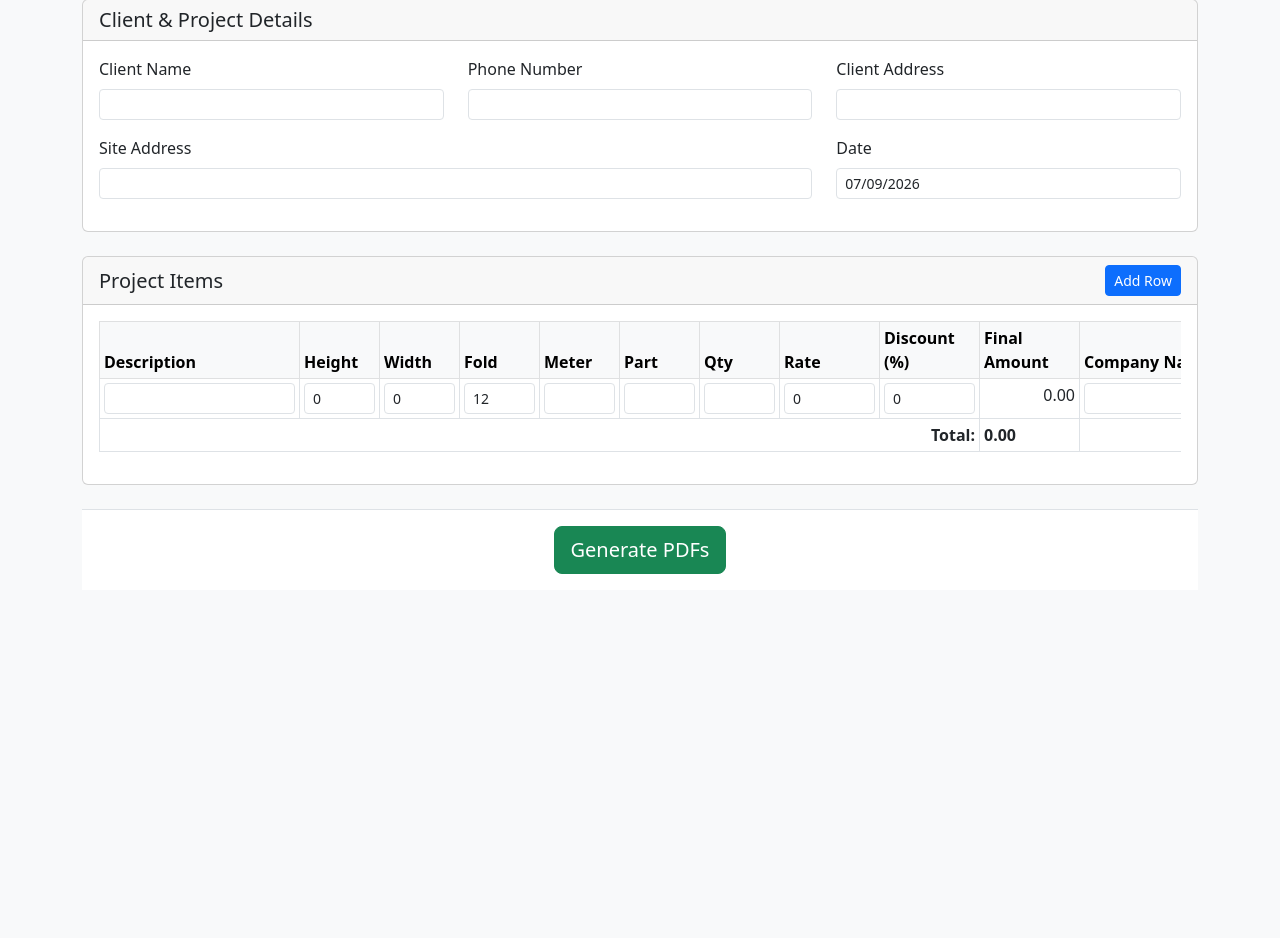
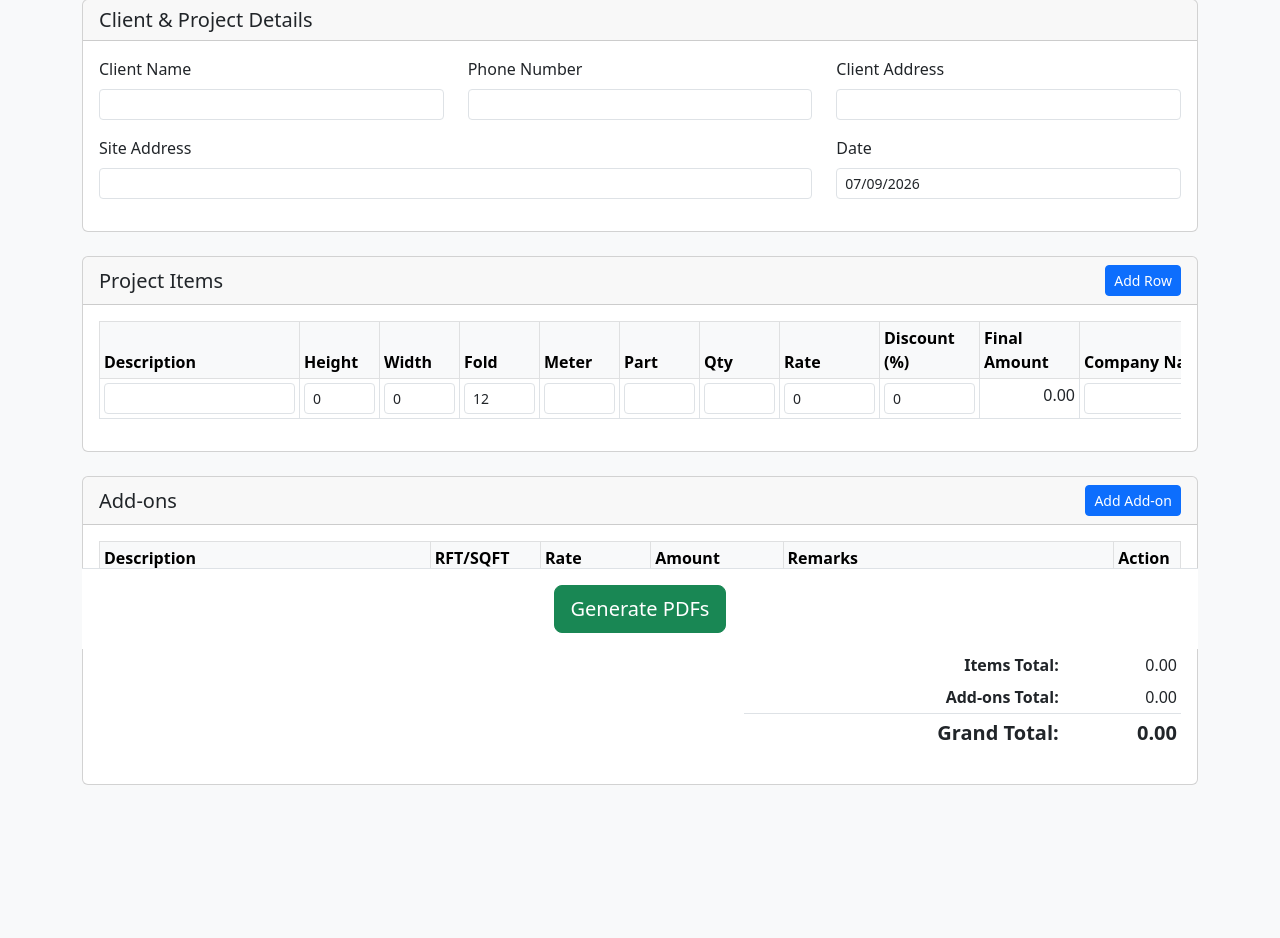
Before and after one commit to readywebsites/navkar_arts, a Django app: page / in a window 1280 px wide. Shown: the part 151-1089 px from the top of the page. Before the commit the page ends 725 px from the top, so only its background shows below. Run offline with Django 3.2, Linux system fonts and the light colour scheme; lists and menus that the app fills with data are empty.

Commit message:
extra add on

```diff
--- a/generator/views.py
+++ b/generator/views.py
@@ -2,7 +2,7 @@ from django.shortcuts import render, redirect, get_object_or_404
 from django.http import HttpResponse
 from django.template.loader import render_to_string
 from django.urls import reverse
-from .models import Client, Project, QuotationItem, JobCardItem
+from .models import Client, Project, QuotationItem, JobCardItem, AddonItem
 from urllib.parse import quote
 from asgiref.sync import async_to_sync
 from playwright.async_api import async_playwright
@@ -58,6 +58,23 @@ def home_view(request):
                     booklet_no=request.POST.get(f'booklet_no_{i}', ''),
                     page_no=request.POST.get(f'page_no_{i}', ''),
                     reference_image=request.FILES.get(f'reference_image_{i}')
+                )
+
+        # ================= ADD-ONS =================
+
+        addon_descriptions = request.POST.getlist('addon_description[]')
+        addon_rfts = request.POST.getlist('addon_rft_sqft[]')
+        addon_rates = request.POST.getlist('addon_rate[]')
+        addon_remarks = request.POST.getlist('addon_remarks[]')
+
+        for i in range(len(addon_descriptions)):
+            if addon_descriptions[i] and addon_rfts[i] and addon_rates[i]:
+                AddonItem.objects.create(
+                    project=project,
+                    description=addon_descriptions[i],
+                    rft_sqft=float(addon_rfts[i] or 0),
+                    rate=float(addon_rates[i] or 0),
+                    remarks=addon_remarks[i]
                 )
 
         return redirect('generator:project_list')
--- a/templates/generator/home.html
+++ b/templates/generator/home.html
@@ -105,14 +105,60 @@
                         <tbody>
                             <!-- Dynamic rows will be inserted here -->
                         </tbody>
-                        <tfoot>
+                    </table>
+                </div>
+            </div>
+        </div>
+
+        <!-- Add-ons -->
+        <div class="card">
+            <div class="card-header d-flex justify-content-between align-items-center">
+                <h5 class="mb-0">Add-ons</h5>
+                <button type="button" class="btn btn-primary btn-sm" id="add-addon-row">Add Add-on</button>
+            </div>
+            <div class="card-body">
+                <div class="table-responsive">
+                    <table class="table table-bordered table-sm" id="addon-table">
+                        <thead class="table-light">
                             <tr>
-                                <th colspan="9" class="text-end">Total:</th>
-                                <th id="quotation-total">0.00</th>
-                                <th colspan="5"></th>
+                                <th style="min-width: 300px;">Description</th>
+                                <th style="min-width: 100px;">RFT/SQFT</th>
+                                <th style="min-width: 100px;">Rate</th>
+                                <th style="min-width: 120px;">Amount</th>
+                                <th style="min-width: 300px;">Remarks</th>
+                                <th>Action</th>
                             </tr>
-                        </tfoot>
+                        </thead>
+                        <tbody>
+                            <!-- Dynamic addon rows will be inserted here -->
+                        </tbody>
                     </table>
+                </div>
+            </div>
+        </div>
+
+        <!-- Totals -->
+        <div class="card">
+            <div class="card-body">
+                <div class="row justify-content-end">
+                    <div class="col-md-5">
+                        <table class="table table-sm table-borderless">
+                            <tbody>
+                                <tr>
+                                    <th class="text-end">Items Total:</th>
+                                    <td class="text-end" id="items-subtotal">0.00</td>
+                                </tr>
+                                <tr>
+                                    <th class="text-end">Add-ons Total:</th>
+                                    <td class="text-end" id="addons-subtotal">0.00</td>
+                                </tr>
+                                <tr class="border-top">
+                                    <th class="text-end fs-5">Grand Total:</th>
+                                    <td class="text-end fs-5 fw-bold" id="grand-total">0.00</td>
+                                </tr>
+                            </tbody>
+                        </table>
+                    </div>
                 </div>
             </div>
         </div>
@@ -141,7 +187,12 @@ document.addEventListener('DOMContentLoaded', function () {
     // --- Items Logic ---
     const itemTableBody = document.querySelector('#item-table tbody');
     const addItemRowBtn = document.getElementById('add-item-row');
-    const itemTotalEl = document.getElementById('quotation-total');
+    const addonTableBody = document.querySelector('#addon-table tbody');
+    const addAddonRowBtn = document.getElementById('add-addon-row');
+
+    const itemsSubtotalEl = document.getElementById('items-subtotal');
+    const addonsSubtotalEl = document.getElementById('addons-subtotal');
+    const grandTotalEl = document.getElementById('grand-total');
 
    function addItemRow() {
     const index = itemTableBody.children.length;
@@ -168,8 +219,23 @@ document.addEventListener('DOMContentLoaded', function () {
     `;
     itemTableBody.appendChild(row);
 }
-    function updateItemTotals(recalculatePart = false) {
-        let total = 0;
+
+    function addAddonRow() {
+        const row = document.createElement('tr');
+        row.innerHTML = `
+            <td><input type="text" class="form-control form-control-sm" name="addon_description[]"></td>
+            <td><input type="number" class="form-control form-control-sm addon-rft" value="0"></td>
+            <td><input type="number" class="form-control form-control-sm addon-rate" name="addon_rate[]" value="0"></td>
+            <td class="addon-amount text-end">0.00</td>
+            <td><input type="text" class="form-control form-control-sm" name="addon_remarks[]"></td>
+            <td><button type="button" class="btn btn-danger btn-sm delete-row">Delete</button></td>
+            <input type="hidden" name="addon_rft_sqft[]" class="addon-rft-hidden">
+        `;
+        addonTableBody.appendChild(row);
+    }
+
+    function updateTotals(recalculatePart = false) {
+        let itemsTotal = 0;
         itemTableBody.querySelectorAll('tr').forEach(row => {
             const height = parseFloat(row.querySelector('.height').value) || 0;
             const width = parseFloat(row.querySelector('.width').value) || 0;
@@ -196,30 +262,59 @@ document.addEventListener('DOMContentLoaded', function () {
             const finalAmount = rowTotal - discountAmount;
 
             row.querySelector('.final-amount').textContent = finalAmount.toFixed(2);
-            total += finalAmount;
+            itemsTotal += finalAmount;
         });
-        if (itemTotalEl) {
-            itemTotalEl.textContent = total.toFixed(2);
+
+        let addonsTotal = 0;
+        addonTableBody.querySelectorAll('tr').forEach(row => {
+            const rft = parseFloat(row.querySelector('.addon-rft').value) || 0;
+            const rate = parseFloat(row.querySelector('.addon-rate').value) || 0;
+            const amount = rft * rate;
+
+            row.querySelector('.addon-amount').textContent = amount.toFixed(2);
+            row.querySelector('.addon-rft-hidden').value = rft; // Update hidden input for form submission
+            addonsTotal += amount;
+        });
+
+        if (itemsSubtotalEl) itemsSubtotalEl.textContent = itemsTotal.toFixed(2);
+        if (addonsSubtotalEl) addonsSubtotalEl.textContent = addonsTotal.toFixed(2);
+        if (grandTotalEl) {
+            const grandTotal = itemsTotal + addonsTotal;
+            grandTotalEl.textContent = grandTotal.toFixed(2);
         }
     }
 
     addItemRowBtn.addEventListener('click', addItemRow);
+    addAddonRowBtn.addEventListener('click', addAddonRow);
 
     itemTableBody.addEventListener('input', function(e) {
         const target = e.target;
         if (target.classList.contains('width')) {
-            updateItemTotals(true); // Recalculate part
+            updateTotals(true); // Recalculate part
         } else if (target.classList.contains('height') || target.classList.contains('fold') ||
                    target.classList.contains('part') || target.classList.contains('rate') ||
                    target.classList.contains('discount')) {
-            updateItemTotals(false); // Recalculate totals, but not the part
+            updateTotals(false); // Recalculate totals, but not the part
+        }
+    });
+
+    addonTableBody.addEventListener('input', function(e) {
+        const target = e.target;
+        if (target.classList.contains('addon-rft') || target.classList.contains('addon-rate')) {
+            updateTotals(false);
         }
     });
 
     itemTableBody.addEventListener('click', function(e) {
         if (e.target.classList.contains('delete-row')) {
             e.target.closest('tr').remove();
-            updateItemTotals();
+            updateTotals();
+        }
+    });
+    addonTableBody.addEventListener('click', function(e) {
+        if (e.target.classList.contains('delete-row')) {
+            e.target.closest('tr').remove();
+            updateTotals();
         }
     });
 
```
Also changed, not shown: generator/models.py (+14 -0 lines).
